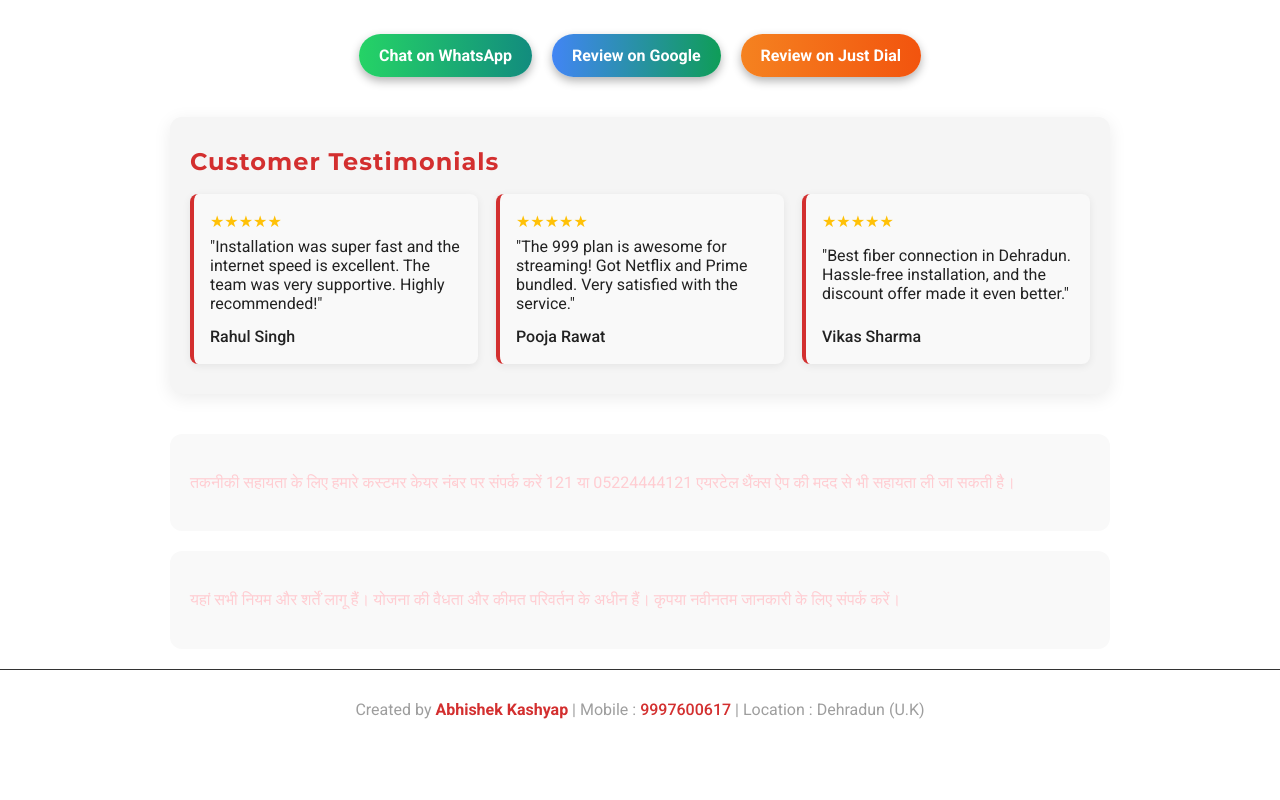
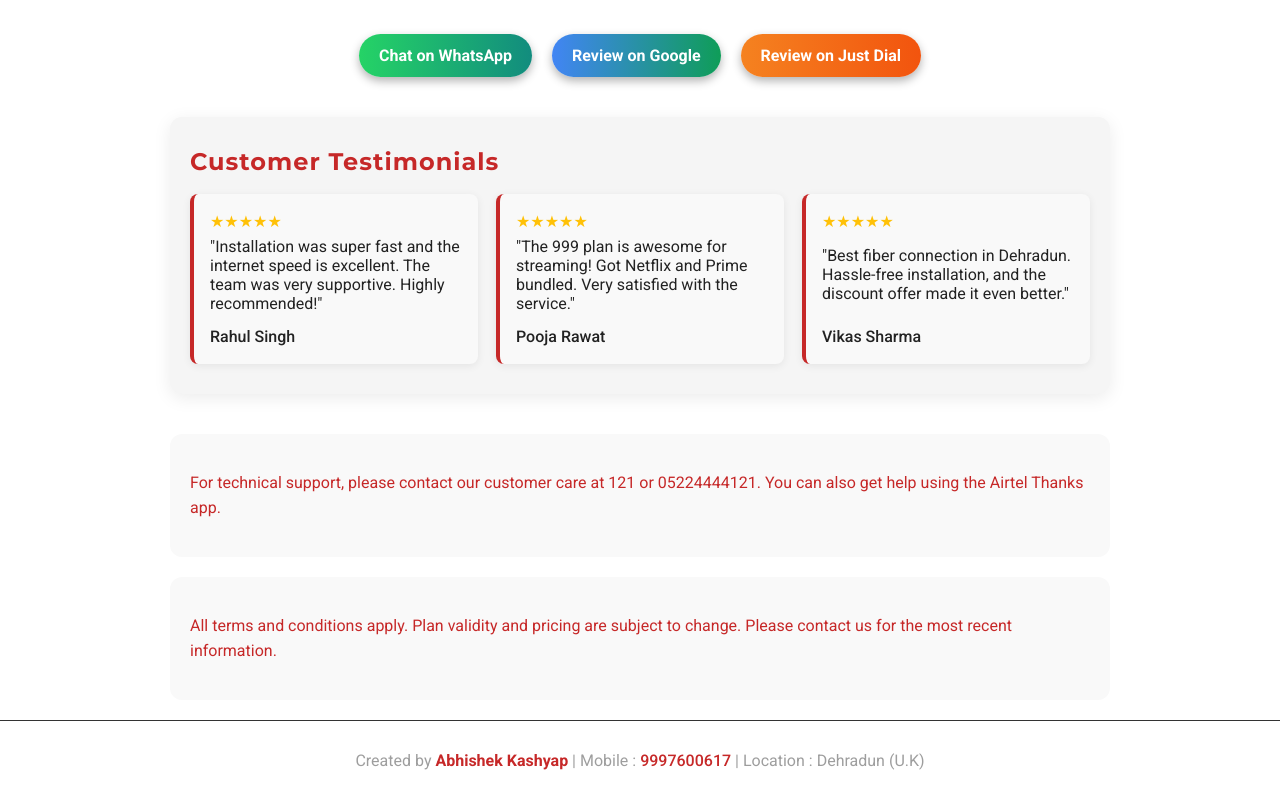
Before and after one commit to airtelplans/Airtel-fiber-dehradun, a plain HTML site: page index.html in a window 1280 px wide. Shown: the part 952-1752 px from the top of the page. Before the commit the page ends 1701 px from the top, so only its background shows below. Drawn offline with Linux system fonts and the light colour scheme.

Commit message:
Update index.html

```diff
--- a/index.html
+++ b/index.html
@@ -1,6 +1,9 @@
 <!DOCTYPE html>
 <html lang="en">
 <head>
+<link rel="preconnect" href="https://fonts.googleapis.com">
+<link rel="preconnect" href="https://fonts.gstatic.com" crossorigin>
+
     <meta charset="UTF-8" />
     <meta name="viewport" content="width=device-width, initial-scale=1.0"/>
     <title>Airtel Fiber Plans in Dehradun - Best Internet Offers</title>
@@ -167,15 +170,15 @@
             --testimonial-bg: #232323;
         }
         [data-theme="light"] {
-            --main-bg: #fff;
-            --main-fg: #222;
-            --header-bg: linear-gradient(to right, #ffebee, #ffe0e0);
-            --card-bg: #f9f9f9;
-            --accent: #d32f2f;
-            --button-text: #fff;
-            --table-highlight: #f5f5f5;
-            --testimonial-bg: #f5f5f5;
-        }
+    --main-bg: #ffffff;
+    --main-fg: #222222;
+    --header-bg: linear-gradient(to right, #d32f2f, #b71c1c);
+    --card-bg: #f9f9f9;
+    --accent: #c62828;
+    --button-text: #ffffff;
+    --table-highlight: #f2f2f2;
+    --testimonial-bg: #f5f5f5;
+}
         html, body {
             background-color: var(--main-bg);
             color: var(--main-fg);
@@ -237,7 +240,7 @@
             width: 90%;
             max-width: 900px;
             border-radius: 12px;
-            color: #ffcdd2;
+            color: var(--accent);
             font-size: 17px;
             font-weight: 500;
             line-height: 1.6;
@@ -319,7 +322,7 @@
             width: 90%;
             max-width: 900px;
             border-radius: 12px;
-            color: #ffcdd2;
+            color: var(--accent);
             font-size: 16px;
             line-height: 1.6;
         }
@@ -457,7 +460,7 @@
                 width: 45%;
                 font-weight: 500;
                 text-align: left;
-                color: #ffcdd2;
+                color: var(--accent);
             }
             .testimonials, .offers, .terms-conditions { padding: 18px 7px; }
         }
@@ -589,11 +592,10 @@
     </section>
 
     <div class="terms-conditions">
-        <p>तकनीकी सहायता के लिए हमारे कस्टमर केयर नंबर पर संपर्क करें 121 या 05224444121
-        एयरटेल थैंक्स ऐप की मदद से भी सहायता ली जा सकती है।</p>
+        <p>For technical support, please contact our customer care at 121 or 05224444121. You can also get help using the Airtel Thanks app.</p>
     </div>
     <div class="terms-conditions">
-        <p>यहां सभी नियम और शर्तें लागू हैं। योजना की वैधता और कीमत परिवर्तन के अधीन हैं। कृपया नवीनतम जानकारी के लिए संपर्क करें।</p>
+        <p>All terms and conditions apply. Plan validity and pricing are subject to change. Please contact us for the most recent information.</p>
     </div>
 
     <footer>
```
